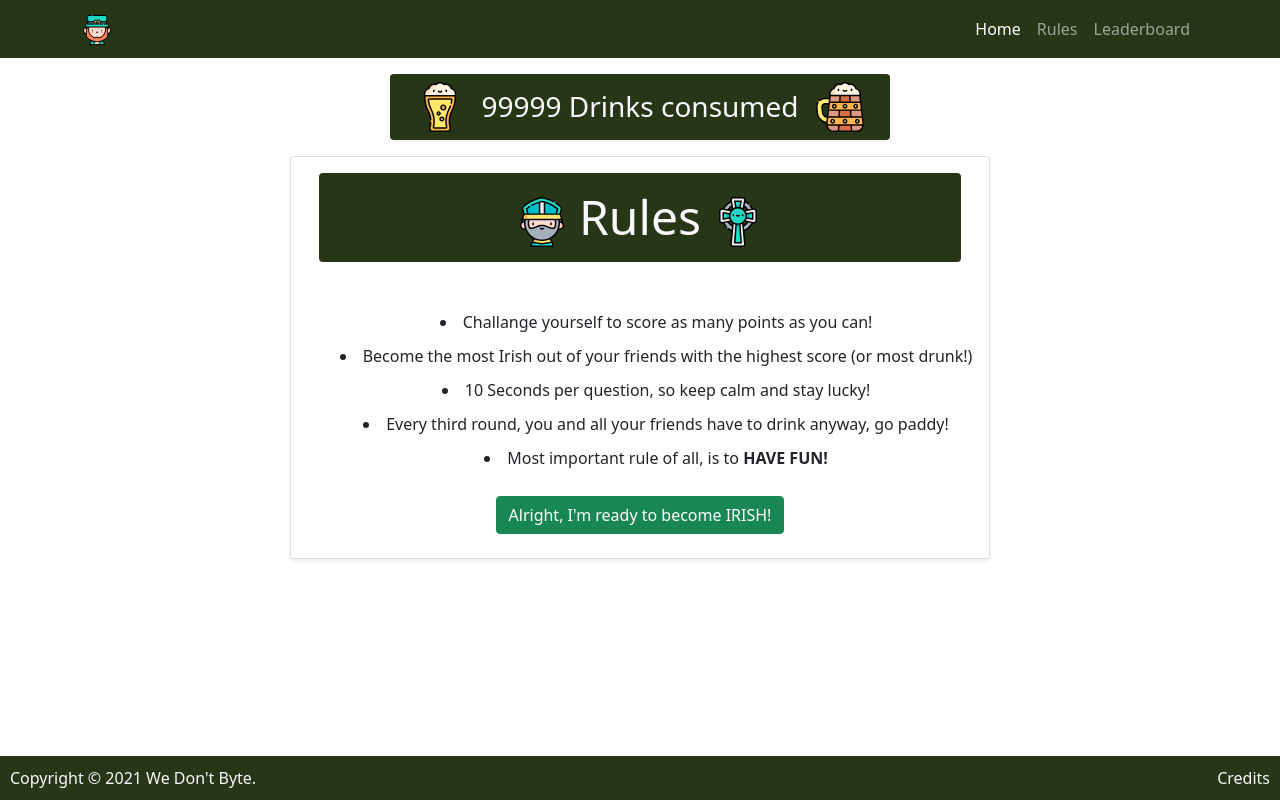
After one commit to ThiagoHardt/whatdoestheirishsay, a Flask app: page /rules in a window 1280 px wide. The commit adds this page. Run offline with Flask 2, Linux system fonts and the light colour scheme; some libraries are stand-ins or nearby versions.

Commit message:
added rules.html

```diff
--- a/static/css/style.css
+++ b/static/css/style.css
@@ -51,6 +51,16 @@
     padding-bottom: 45px;
 }
 
+/*-------------------Rules Page-------------------*/
+
+.bullet-point-center {
+    list-style-position: inside;
+}
+
+.bullet-point-center li {
+    padding-bottom: 10px;
+}
+
 /*-------------------Custom Button Props.-------------------*/
 
 .btn-extra-large {
--- /dev/null
+++ b/templates/rules.html
@@ -0,0 +1,33 @@
+{% extends 'index.html' %} {% block content %}
+
+    <div class="container">
+      <div class="card card-game shadow-sm rounded mx-auto mt-3">
+        <div class="card-body">
+          <div class="container-fluid mb-5">
+            <h2 class="display-5 text-center mb-5 header-bg rounded text-light ld-who">
+                <img src="/static/media/icons/008-st-patrick.svg" alt="Hat full of gold" height="50px" width="50px">
+                Rules
+                <img src="/static/media/icons/014-cross.svg" alt="medal" height="50px" width="50px">
+            </h2>
+          </div>
+            <div class="row mt-3 mb-2 text-center">
+                <div>
+                    <ul class="bullet-point-center">
+                        <li>Challange yourself to score as many points as you can!</li>
+                        <li>Become the most Irish out of your friends with the highest score (or most drunk!)</li>
+                        <li>10 Seconds per question, so keep calm and stay lucky!</li>
+                        <li>Every third round, you and all your friends have to drink anyway, go paddy!</li>
+                        <li>Most important rule of all, is to <strong>HAVE FUN!</strong></li>
+                    </ul>
+                </div>
+                <div class="col text-center">
+                <a href="{{ url_for('play') }}" class="btn btn-large btn-success">
+                    Alright, I'm ready to become IRISH!
+                </a>
+            </div>
+          </div>
+        </div>
+      </div>
+    </div>
+
+    {%endblock%}
```
